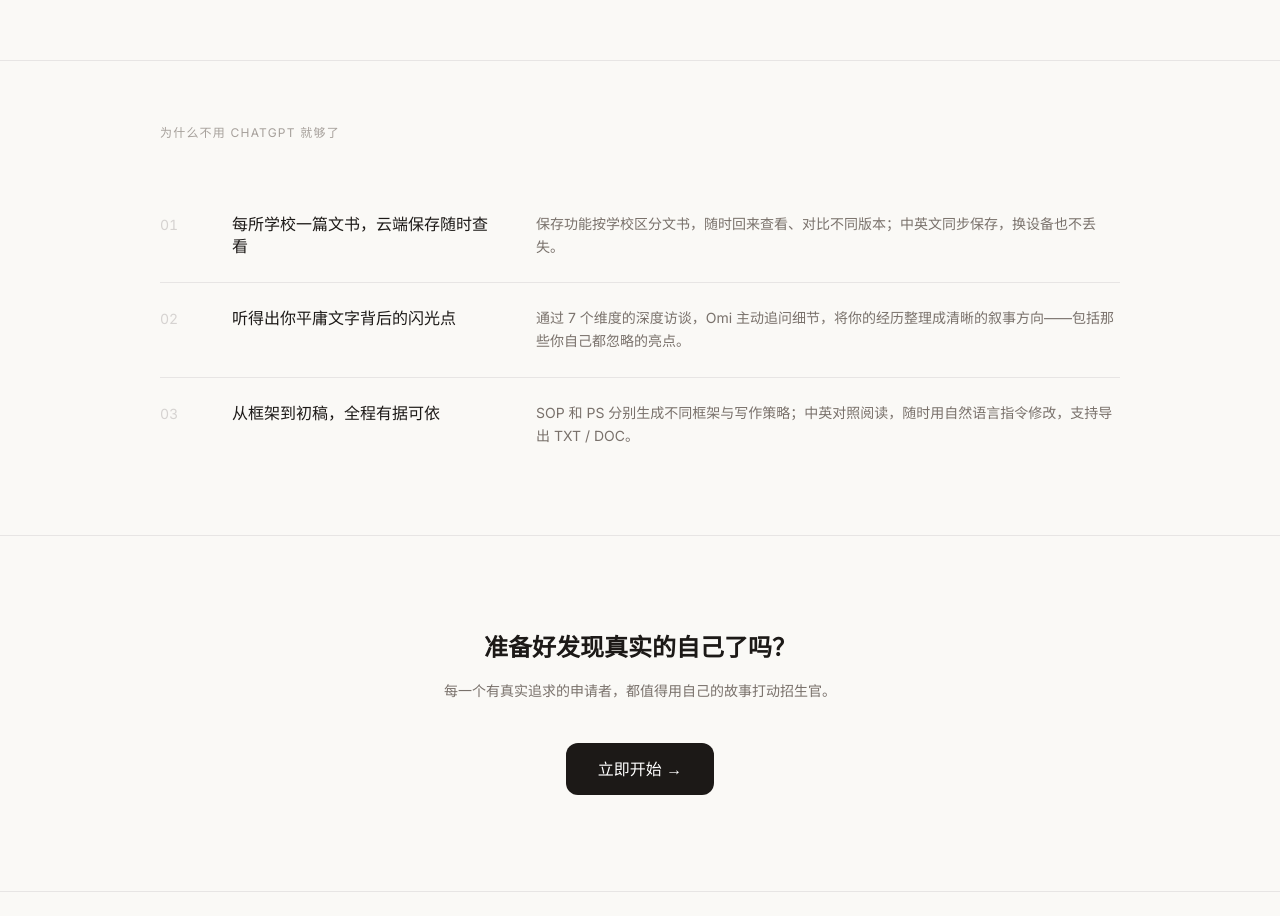
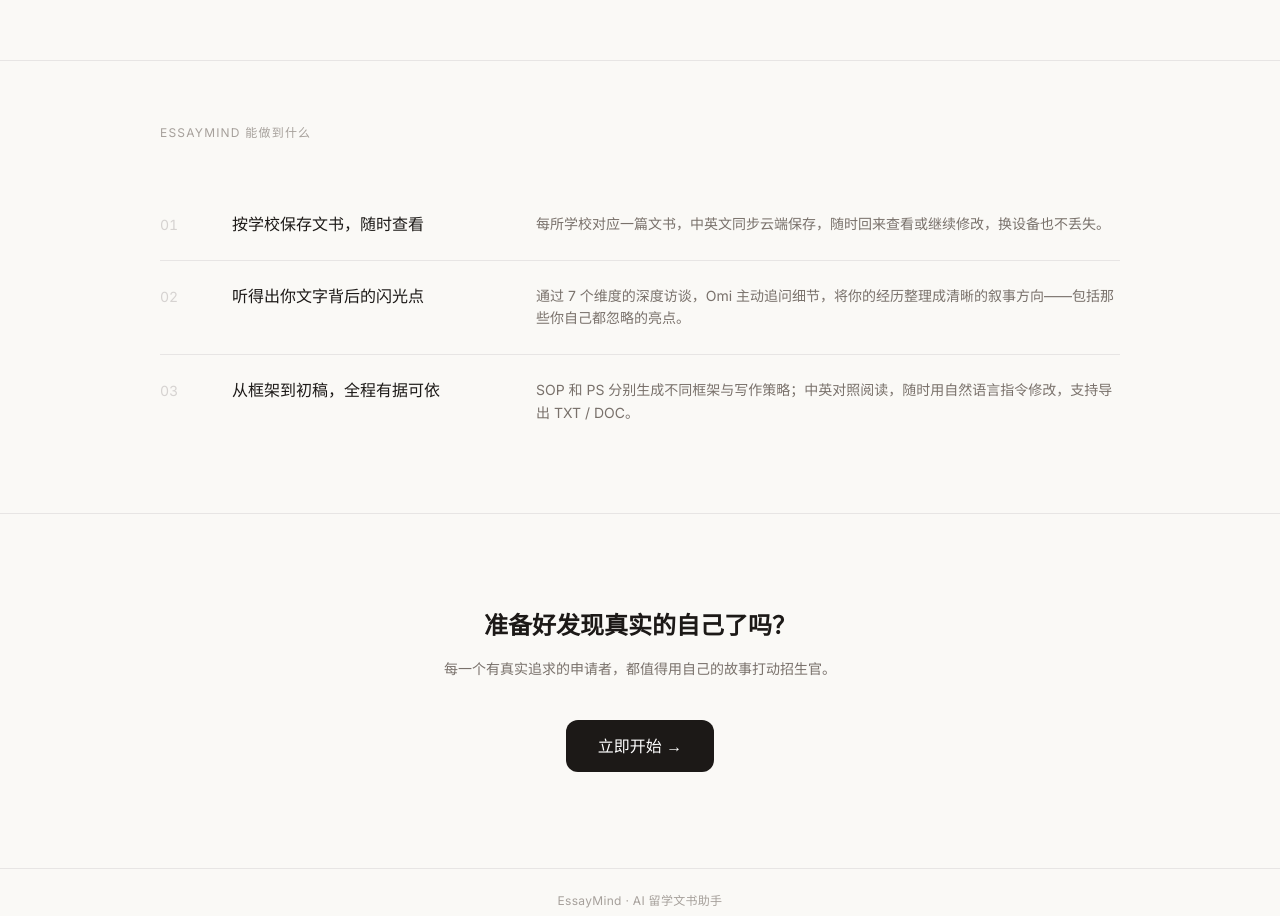
Before and after one commit to luyinhanll-arch/essay-assistant, a Next.js app: page / in a window 1280 px wide. Shown: the part 900-1816 px from the top of the page. Built offline with nearby package versions, Linux system fonts and the light colour scheme.

Commit message:
Fix homepage features: shorten titles, improve section heading
Co-Authored-By: Claude Sonnet 4.6 <noreply@anthropic.com>

```diff
--- a/app/page.tsx
+++ b/app/page.tsx
@@ -2,11 +2,11 @@ import Link from 'next/link'
 
 const features = [
   {
-    title: '每所学校一篇文书，云端保存随时查看',
-    desc: '保存功能按学校区分文书，随时回来查看、对比不同版本；中英文同步保存，换设备也不丢失。',
+    title: '按学校保存文书，随时查看',
+    desc: '每所学校对应一篇文书，中英文同步云端保存，随时回来查看或继续修改，换设备也不丢失。',
   },
   {
-    title: '听得出你平庸文字背后的闪光点',
+    title: '听得出你文字背后的闪光点',
     desc: '通过 7 个维度的深度访谈，Omi 主动追问细节，将你的经历整理成清晰的叙事方向——包括那些你自己都忽略的亮点。',
   },
   {
@@ -80,7 +80,7 @@ export default function HomePage() {
       {/* ── Features ── */}
       <section className="border-t border-stone-200">
         <div className="max-w-5xl mx-auto px-8 py-16">
-          <p className="text-xs text-stone-400 tracking-widest uppercase mb-12">为什么不用 ChatGPT 就够了</p>
+          <p className="text-xs text-stone-400 tracking-widest uppercase mb-12">EssayMind 能做到什么</p>
           <div className="divide-y divide-stone-200">
             {features.map((f, i) => (
               <div key={i} className="flex items-start gap-12 py-6">
```
